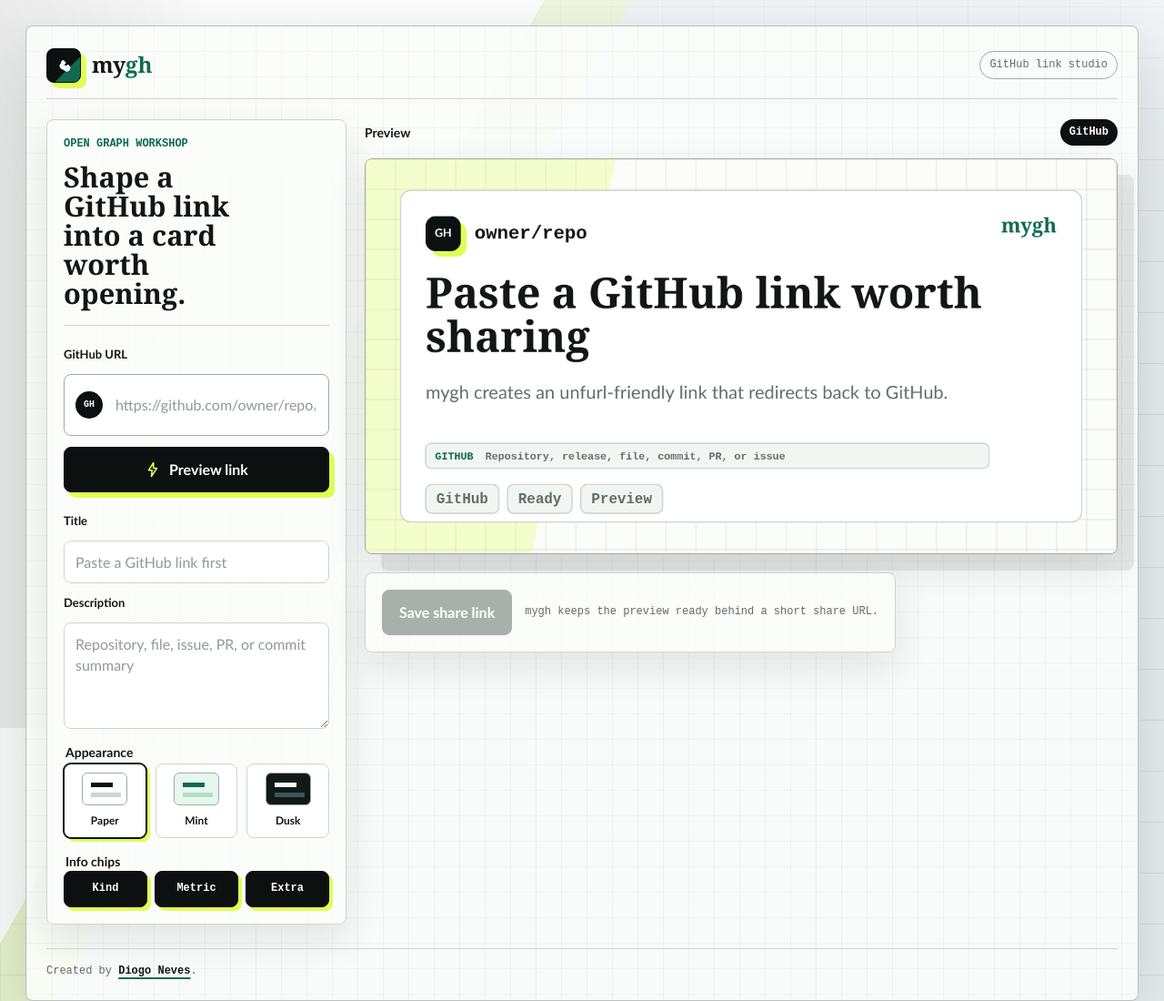
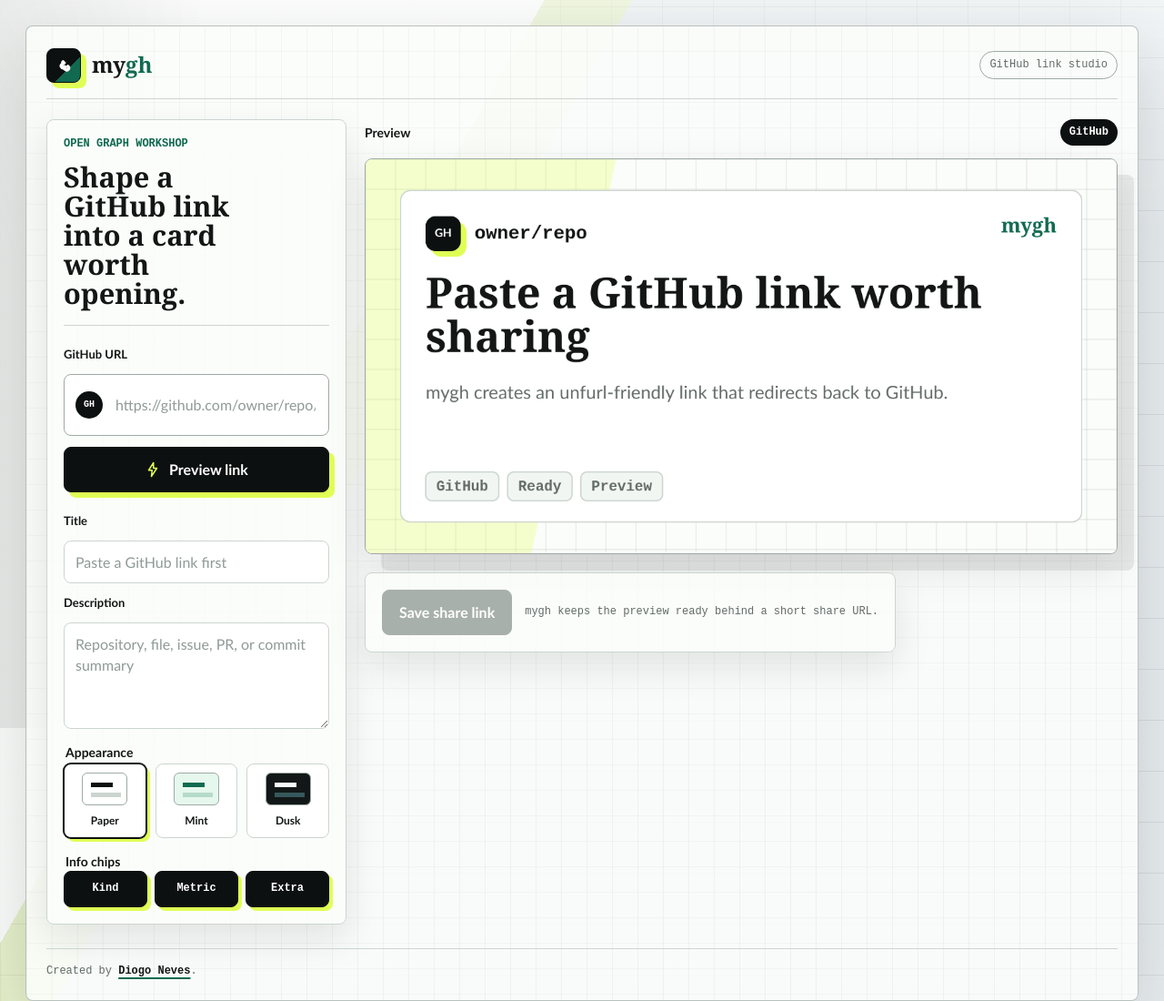
Before and after one commit to DiogoNeves/mygh, a website: page public/index.html in a window 1280 px wide. Shown: the top 1100 px of the page at 91% size. Drawn offline with Linux system fonts and the light colour scheme.

Commit message:
Show repo license in preview chips

```diff
--- a/public/app.js
+++ b/public/app.js
@@ -318,7 +318,6 @@ function previewState() {
     title,
     description,
     badge: badgeFor(type),
-    detailText: detailTextFor(type, metadata, currentMetadata),
     extra: extraLabelFor(type, metadata, currentMetadata),
     kindLabel: typeLabel,
     language: firstChipFor(type, metadata, currentMetadata),
@@ -390,52 +389,7 @@ function extraLabelFor(type, metadata, hasMetadata) {
   if (type === "pull" || type === "issue") {
     return stateLabel(metadata.state);
   }
-  return `${formatNumber(metadata.forks)} forks`;
-}
-
-function detailTextFor(type, metadata, hasMetadata) {
-  if (!hasMetadata) {
-    return "Repository, release, file, commit, PR, or issue";
-  }
-  if (type === "release") {
-    return [metadata.releaseTag, pluralize(metadata.assetsCount, "asset")]
-      .filter(Boolean)
-      .join(" / ");
-  }
-  if (type === "file") {
-    return [metadata.filePath, metadata.lineRange, shortRef(metadata.ref)]
-      .filter(Boolean)
-      .join(" / ");
-  }
-  if (type === "commit") {
-    return [shortSha(metadata.commitSha), metadata.commitAuthor, diffLabel(metadata.additions, metadata.deletions)]
-      .filter(Boolean)
-      .join(" / ");
-  }
-  if (type === "pull") {
-    return [
-      stateLabel(metadata.state),
-      metadata.author ? `by ${metadata.author}` : "",
-      pluralize(metadata.comments, "comment"),
-    ]
-      .filter(Boolean)
-      .join(" / ");
-  }
-  if (type === "issue") {
-    const labels = Array.isArray(metadata.labels) && metadata.labels.length
-      ? metadata.labels.join(", ")
-      : "";
-    return [
-      stateLabel(metadata.state),
-      metadata.author ? `by ${metadata.author}` : "",
-      labels,
-    ]
-      .filter(Boolean)
-      .join(" / ");
-  }
-  return [metadata.language, pluralize(metadata.openIssues, "issue")]
-    .filter(Boolean)
-    .join(" / ");
+  return licenseLabel(metadata) || "No license";
 }
 
 function pluralize(value, noun) {
@@ -473,6 +427,10 @@ function shortSha(value) {
     return "";
   }
   return value.slice(0, 7);
+}
+
+function licenseLabel(metadata) {
+  return metadata.licenseSpdxId || metadata.licenseName || "";
 }
 
 function diffLabel(additions, deletions) {
@@ -557,40 +515,16 @@ function drawPreviewImage(ctx, state, theme, themeName, chips) {
   ctx.font = "400 29px Avenir Next, Trebuchet MS, sans-serif";
   wrapText(ctx, state.description, 96, 383, 900, 38, 2);
 
-  drawDetailPanel(ctx, state, 96, 454, 900, 40, theme);
-
   let chipX = 96;
   if (chips.has("language")) {
-    chipX += drawChip(ctx, state.language, chipX, 520, theme) + 14;
+    chipX += drawChip(ctx, state.language, chipX, 500, theme) + 14;
   }
   if (chips.has("stars")) {
-    chipX += drawChip(ctx, state.metricLabel, chipX, 520, theme) + 14;
+    chipX += drawChip(ctx, state.metricLabel, chipX, 500, theme) + 14;
   }
   if (chips.has("extra")) {
-    drawChip(ctx, state.extra, chipX, 520, theme);
+    drawChip(ctx, state.extra, chipX, 500, theme);
   }
-}
-
-function drawDetailPanel(ctx, state, x, y, width, height, theme) {
-  ctx.fillStyle = theme.chip;
-  roundRect(ctx, x, y, width, height, 9);
-  ctx.fill();
-  ctx.strokeStyle = theme.border;
-  ctx.stroke();
-
-  ctx.font = "900 17px SFMono-Regular, Cascadia Mono, monospace";
-  ctx.fillStyle = theme.accent;
-  const label = state.typeLabel.toUpperCase();
-  ctx.fillText(label, x + 15, y + 26);
-
-  const labelWidth = Math.min(ctx.measureText(label).width + 34, 210);
-  ctx.fillStyle = theme.muted;
-  ctx.font = "800 17px SFMono-Regular, Cascadia Mono, monospace";
-  ctx.fillText(
-    clipText(ctx, state.detailText, width - labelWidth - 24),
-    x + labelWidth,
-    y + 26,
-  );
 }
 
 function drawChip(ctx, text, x, y, theme) {
--- a/public/index.html
+++ b/public/index.html
@@ -99,7 +99,7 @@
                 <label>
                   <input type="checkbox" name="info-chip" value="extra" checked aria-describedby="extra-chip-tip">
                   <span class="chip-label">Extra</span>
-                  <span class="chip-tooltip" id="extra-chip-tip" role="tooltip">Shows forks, release tag, line range or ref, diff, or issue/PR state.</span>
+                  <span class="chip-tooltip" id="extra-chip-tip" role="tooltip">Shows license, release tag, line range or ref, diff, or issue/PR state.</span>
                 </label>
               </fieldset>
             </section>
```
Also changed, not shown: src/index.ts (+16 -0 lines), tests/worker.test.js (+7 -0 lines).
